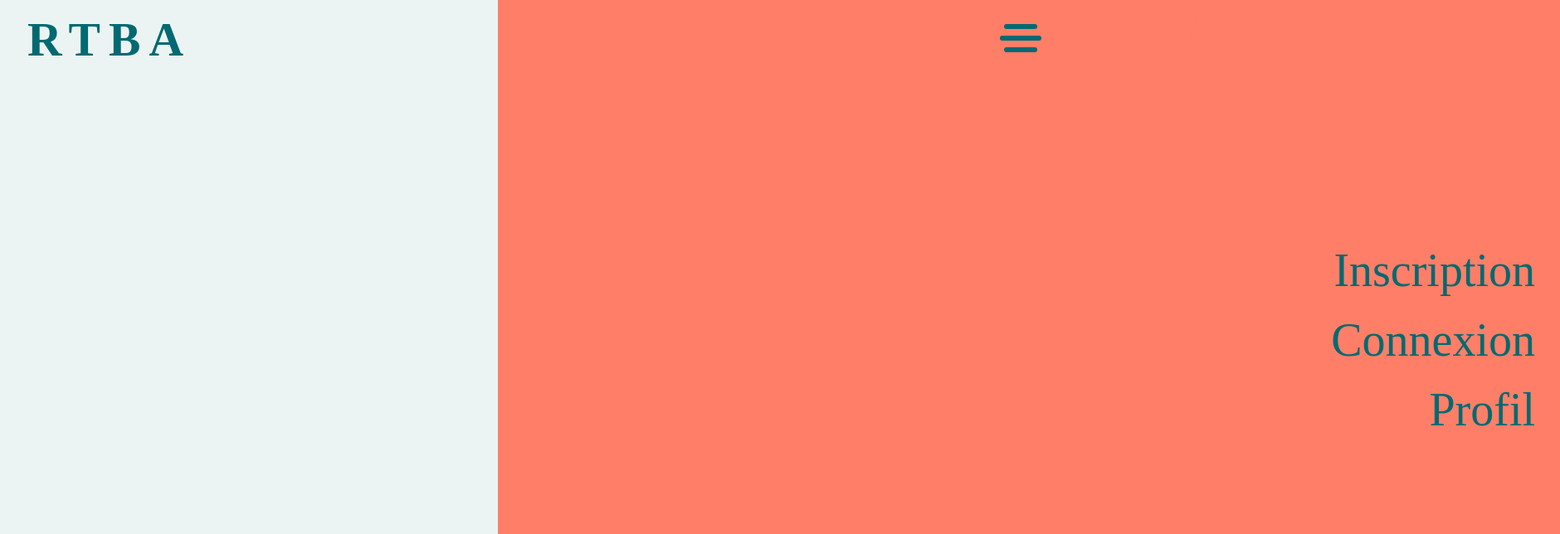
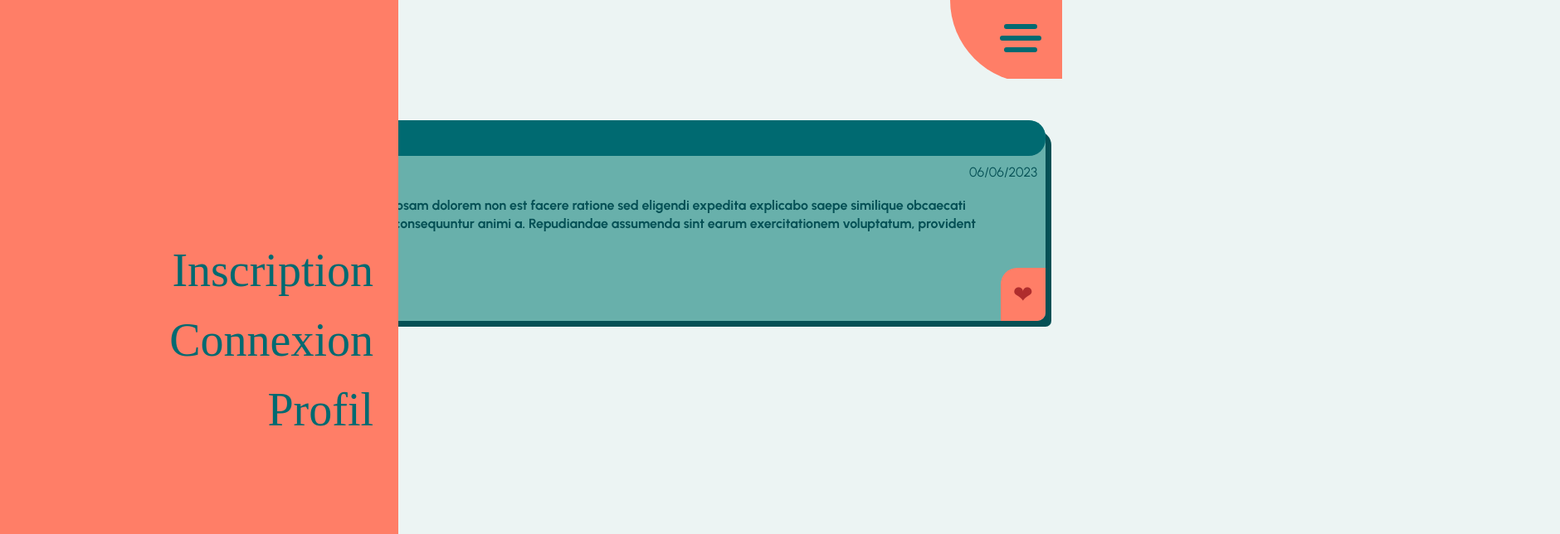
Before and after one commit to GeoffreyDEBARROS/RTBA-front, a React (Create React App) app: page / in a window 1280 px wide. Shown: the top 644 px of the page at 83% size, 1880 px wide, since content can reach past the window. Built offline with nearby package versions, Linux system fonts and the light colour scheme; a web font is replaced by a local one.

Commit message:
Home style ok

```diff
--- /dev/null
+++ b/src/components/Cards.js
@@ -0,0 +1,30 @@
+import React from "react";
+
+const Cards = () => {
+  return (
+    <div className="card">
+      <div className="title">
+        <h3>Titre de la BA</h3>
+      </div>
+      <div className="info-ba">
+        <span>B.A de : Sacha</span>
+        <span>06/06/2023</span>
+      </div>
+      <div className="text-ba">
+        <p>
+          Lorem ipsum, dolor sit amet consectetur adipisicing elit. Laboriosam
+          dolorem non est facere ratione sed eligendi expedita explicabo saepe
+          similique obcaecati accusantium assumenda, maxime suscipit pariatur
+          quam iste consequuntur animi a. Repudiandae assumenda sint earum
+          exercitationem voluptatum, provident explicabo sed.
+        </p>
+      </div>
+      <div className="likes">
+        <div className="like-count">8 likes</div>
+        <button>&#x2764;</button>
+      </div>
+    </div>
+  );
+};
+
+export default Cards;
--- a/src/pages/Home.js
+++ b/src/pages/Home.js
@@ -1,10 +1,12 @@
 import React from 'react';
 import Header from '../components/Header';
+import Cards from '../components/Cards';
 
 const Home = () => {
     return (
         <div>
             <Header />
+            <Cards />
         </div>
     );
 };
--- a/src/style/_settings.scss
+++ b/src/style/_settings.scss
@@ -19,5 +19,7 @@ $color4: #FF7E67;
 }
 body {
     background: $color1;
-    overflow-x: hidden;
+    height: 100vh;
+    width: 100vw;
+    overflow-X: hidden;
 }
--- /dev/null
+++ b/src/style/components/_cards.scss
@@ -0,0 +1,61 @@
+.card {
+    margin: 50px 20px;
+    background: $color2;
+    border-radius: 20px 20px 10px 10px;
+    font-family: font2;
+    box-shadow: 10px 10px 0px -3px rgb(5, 80, 85);
+
+    .title {
+        background: $color3;
+        padding: 10px;
+        color: $color4;
+        letter-spacing: 3px;
+        border-radius:20px;
+    }
+    .info-ba {
+        display: flex;
+        justify-content: space-between;
+        padding: 10px;
+        color: rgb(5, 80, 85);
+    }
+    .text-ba {
+        padding: 10px;
+        p {
+            line-height: 22px;
+            font-weight: bold;
+            color: rgb(5, 80, 85);
+        }
+    }
+    .likes {
+        display: flex;
+        justify-content: space-between;
+        margin-top: 10px;
+        font-family: font1;
+        color: rgb(5, 80, 85);
+        font-size: 1.2rem;
+
+        .like-count {
+            background: $color4;
+            padding: 15px;
+            border-radius: 0 20px 0 10px;
+            display: flex;
+            align-items: center;
+            justify-content: center;
+        }
+        button {
+            padding: 15px;
+            font-family: font1;
+            background: $color4;
+            color: rgb(175, 45, 45);
+            border: none;
+            border-radius: 20px 0 10px 0;
+            font-size: 1.8rem;
+            transition: 0.3s;
+
+            &:active {
+                color: red;
+                transform: scale(108%);
+            }
+        }
+    }
+}
--- a/src/style/components/_header.scss
+++ b/src/style/components/_header.scss
@@ -1,6 +1,7 @@
 .header {
     display: flex;
     justify-content: space-between;
+    overflow: hidden;
 
     h1 {
         font-family: font1;
@@ -21,6 +22,8 @@
         align-items: center;
         position: relative;
         z-index: 100;
+
+
 
         .burger-line {
             width: 50px;
@@ -67,13 +70,13 @@
     .navigation {
         position: absolute;
         background: $color4;
-        height: 100%;
+        height: 100vh;
         width: 100vw;
         display: flex;
         align-items: center;
         justify-content: flex-end;
         padding: 30px;
-        transform: translateX(600px);
+        transform: translateX(-800px);
         transition: 0.5s;
 
         ul {
@@ -86,11 +89,16 @@
 
             li {
                 margin-top: 20px;
+                transition: 0.3s;
+
+                &:active {
+                    transform: scale(95%);
+                }
             }
         }
     }
 }
 
 .navigation-display {
-    transform: translateX(0) !important;
+    transform: translate(0) !important;
 }
--- a/src/style/index.scss
+++ b/src/style/index.scss
@@ -1,2 +1,3 @@
 @import "./settings";
-@import "./components/header"
+@import "./components/header";
+@import "./components/cards";
```
Also changed, not shown: src/assets/img/coeur.svg (added).
